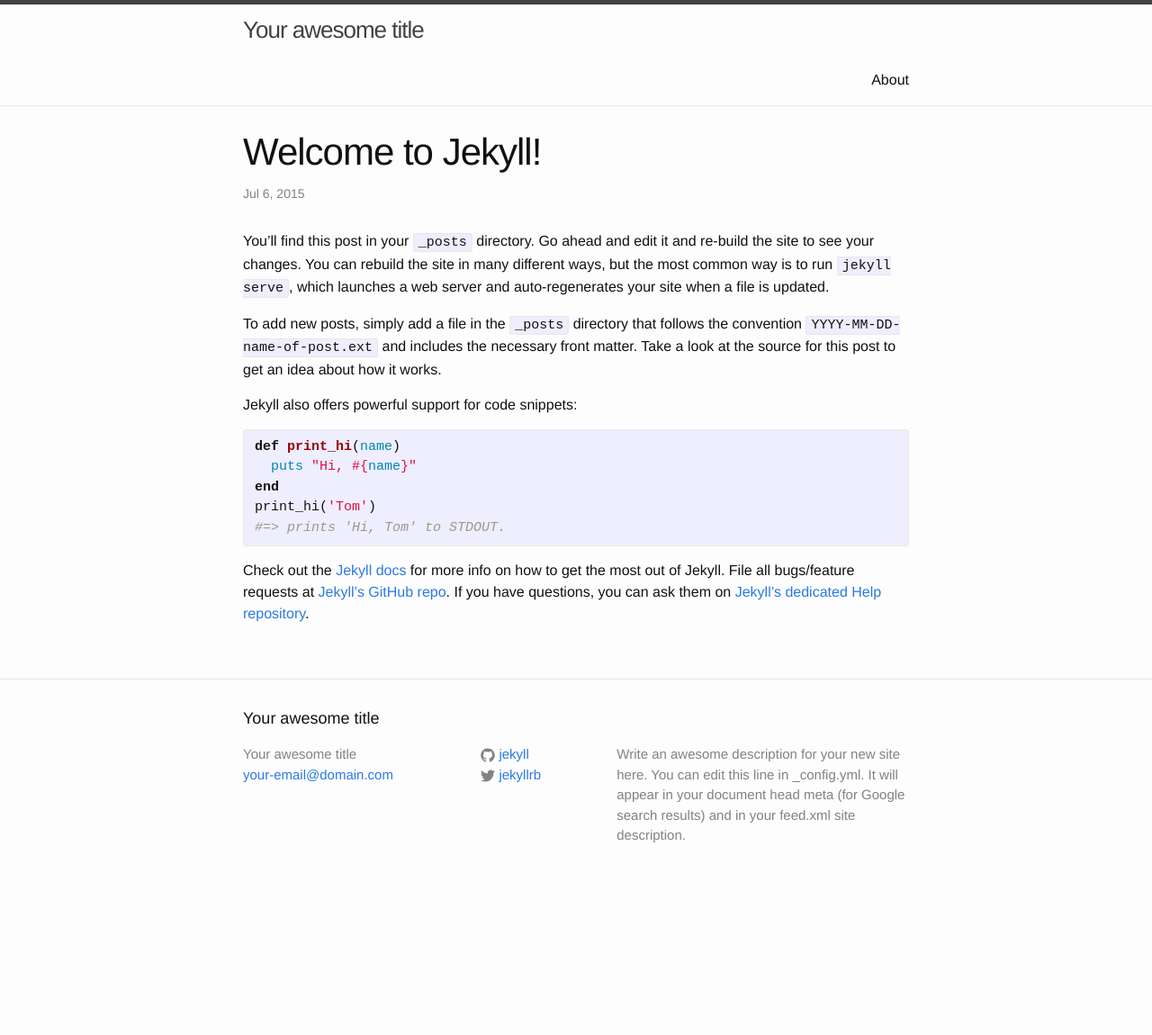
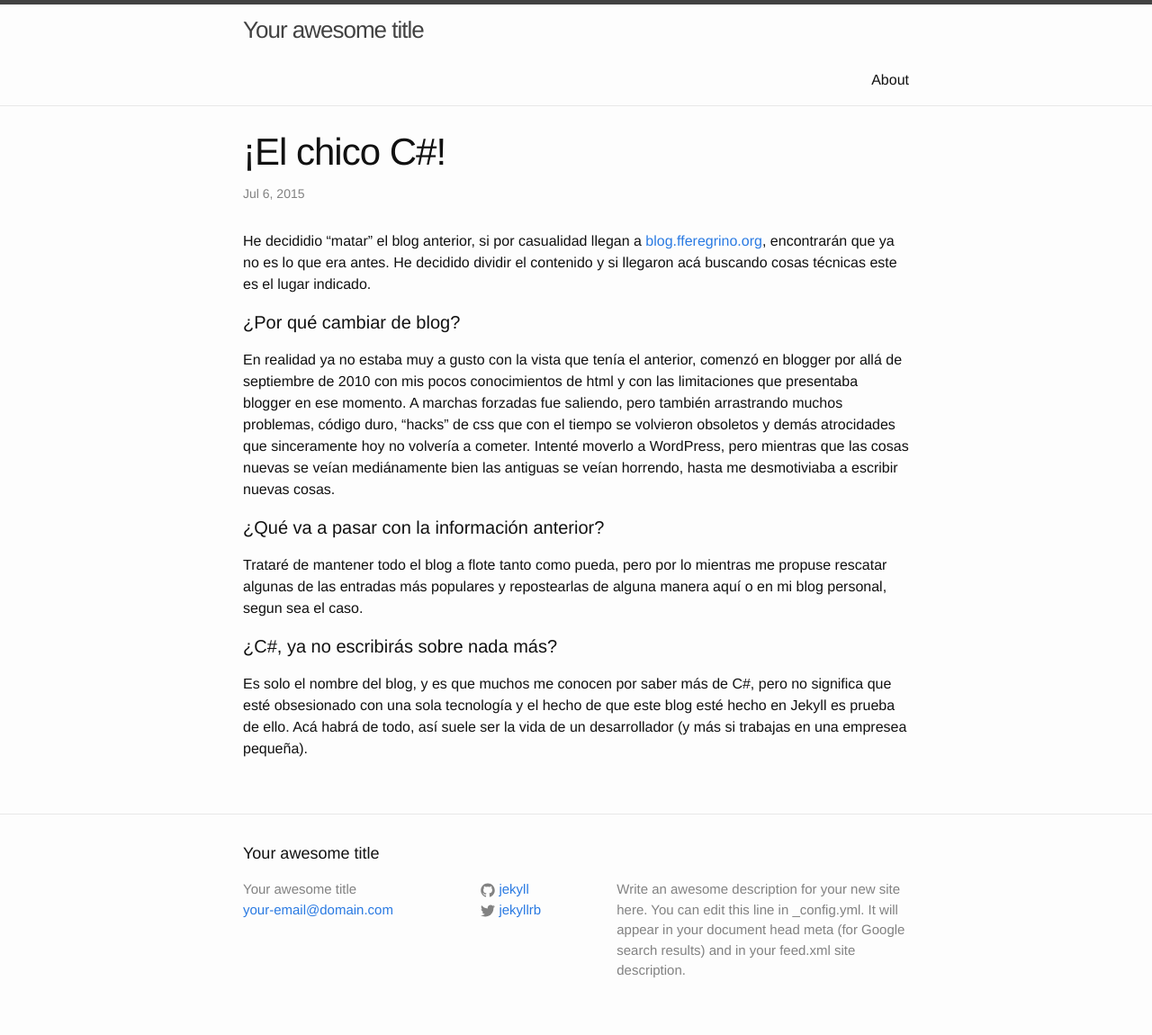
Before and after one commit to thatcsharpguy/that-c-sharp-guy, a Jekyll site: the page built from _posts/2015-07-06-chico-c-sharp.markdown, in a window 1280 px wide. Shown: the whole page at 90% size. Built offline with Jekyll 4.4.1, drawn with Linux system fonts in a browser that asks for light colours; before the commit the page ends 1000 px from its top, so only the background shows below that.

Commit message:
First post ¡ever!

```diff
--- a/_posts/2015-07-06-chico-c-sharp.markdown
+++ b/_posts/2015-07-06-chico-c-sharp.markdown
@@ -1,26 +1,19 @@
 ---
 layout: post
-title:  "Welcome to Jekyll!"
+title:  "¡El chico C#!"
 date:   2015-07-06 18:31:38
-categories: es update
+categories: blog es
 lang: es
 ---
-You’ll find this post in your `_posts` directory. Go ahead and edit it and re-build the site to see your changes. You can rebuild the site in many different ways, but the most common way is to run `jekyll serve`, which launches a web server and auto-regenerates your site when a file is updated.
+He decididio "matar" el blog anterior, si por casualidad llegan a [blog.fferegrino.org], encontrarán que ya no es lo que era antes. He decidido dividir el contenido y si llegaron acá buscando cosas técnicas este es el lugar indicado.
 
-To add new posts, simply add a file in the `_posts` directory that follows the convention `YYYY-MM-DD-name-of-post.ext` and includes the necessary front matter. Take a look at the source for this post to get an idea about how it works.
+#### ¿Por qué cambiar de blog?
+En realidad ya no estaba muy a gusto con la vista que tenía el anterior, comenzó en blogger por allá de septiembre de 2010 con mis pocos conocimientos de html y con las limitaciones que presentaba blogger en ese momento. A marchas forzadas fue saliendo, pero también arrastrando muchos problemas, código duro, "hacks" de css que con el tiempo se volvieron obsoletos y demás atrocidades que sinceramente hoy no volvería a cometer. Intenté moverlo a WordPress, pero mientras que las cosas nuevas se veían mediánamente bien las antiguas se veían horrendo, hasta me desmotiviaba a escribir nuevas cosas.
 
-Jekyll also offers powerful support for code snippets:
+#### ¿Qué va a pasar con la información anterior?
+Trataré de mantener todo el blog a flote tanto como pueda, pero por lo mientras me propuse rescatar algunas de las entradas más populares y repostearlas de alguna manera aquí o en mi blog personal, segun sea el caso.
 
-{% highlight ruby %}
-def print_hi(name)
-  puts "Hi, #{name}"
-end
-print_hi('Tom')
-#=> prints 'Hi, Tom' to STDOUT.
-{% endhighlight %}
+#### ¿C#, ya no escribirás sobre nada más?
+Es solo el nombre del blog, y es que muchos me conocen por saber más de C#, pero no significa que esté obsesionado con una sola tecnología y el hecho de que este blog esté hecho en Jekyll es prueba de ello. Acá habrá de todo, así suele ser la vida de un desarrollador (y más si trabajas en una empresea pequeña).
 
-Check out the [Jekyll docs][jekyll] for more info on how to get the most out of Jekyll. File all bugs/feature requests at [Jekyll’s GitHub repo][jekyll-gh]. If you have questions, you can ask them on [Jekyll’s dedicated Help repository][jekyll-help].
-
-[jekyll]:      http://jekyllrb.com
-[jekyll-gh]:   https://github.com/jekyll/jekyll
-[jekyll-help]: https://github.com/jekyll/jekyll-help
+[blog.fferegrino.org]: http://blog.fferegrino.org
```
